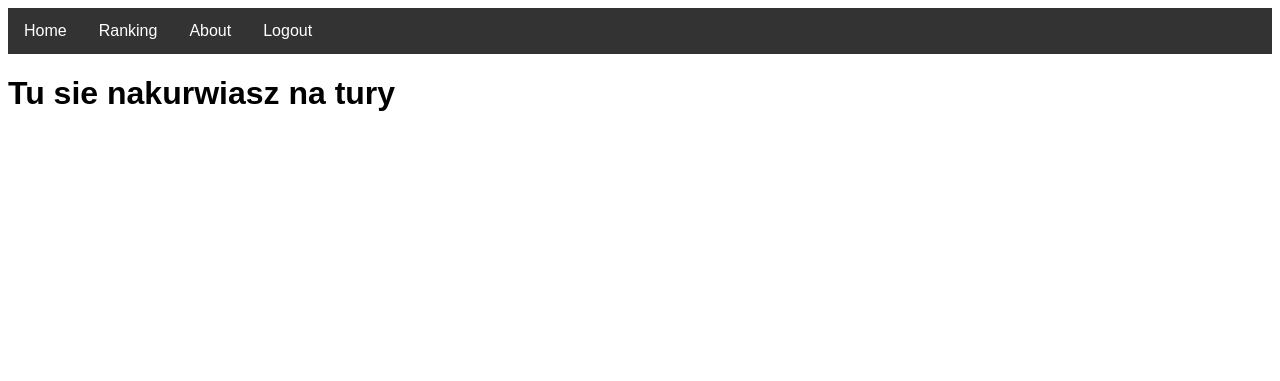
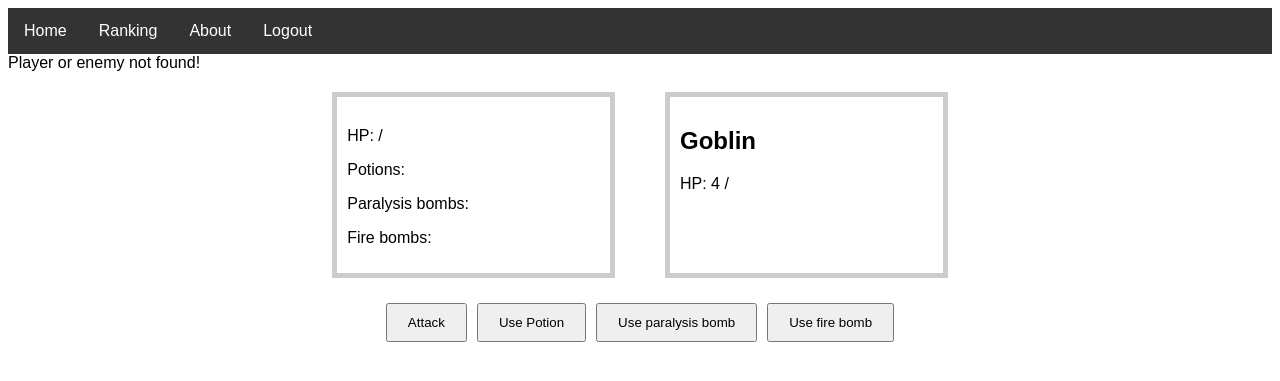
Before and after one commit to Alkiro-RA/Cryland, a PHP site: page /game/battle/index.php in a window 1280 px wide. Shown: the top 381 px of the page. Run offline with PHP 8.4, Linux system fonts and the light colour scheme; the visitor is signed in with stand-in values (Sample User, id 1); data comes from the database, SQL or seed files in the repository; data that the repository does not hold is empty.

Commit message:
update battle_system.php & index.php

```diff
--- a/game/battle/battle_system.php
+++ b/game/battle/battle_system.php
@@ -2,11 +2,19 @@
 // Fetch player and enemy data from the database based on the battle scenario
 // For example, select player and enemy based on their IDs
 require_once ("../../data/db.php");
+require_once("../../other/authorization.php");
 
 
 try {
-    // Fetch player data by ID (change '1' to the player's actual ID)
-    $player_id = 1;
+    // Fetch user data by ID
+    $user_id = $_SESSION['user_id'];
+    $stmt = $pdo->prepare("SELECT * FROM users WHERE id = :id");
+    $stmt->bindParam(':id', $user_id);
+    $stmt->execute();
+    $user = $stmt->fetch(PDO::FETCH_ASSOC);
+
+    // Fetch player data by ID
+    $player_id = $user['charactersid'];
     $stmt = $pdo->prepare("SELECT * FROM characters WHERE id = :id");
     $stmt->bindParam(':id', $player_id);
     $stmt->execute();
@@ -22,21 +30,17 @@
     // Check if data was fetched successfully
     if ($player && $enemy) {
         // Do something with $player and $enemy data
-        var_dump($player); // Example: Output player data
-        var_dump($enemy); // Example: Output enemy data
+        //var_dump($player); // Example: Output player data
+        //var_dump($enemy); // Example: Output enemy data
     } else {
         echo "Player or enemy not found!";
     }
-} catch(PDOException $e) {
-    echo "Connection failed: " . $e->getMessage();
-}
-$player_health = $player['health'];
-$enemy_health = $enemy['health'];
+    $player_action_done = false;
     $paralysis_bomb = 0;
-// Loop until either player or enemy health reaches 0
-while ($player_health > 0 || $enemy_health > 0) {
+    // Checking if player and enemy are alive
+    if ($player['health'] > 0 && $enemy['health'] > 0) {
         // Step 1: Player's Turn
-    if ($player_health > 0) {
+        if ($player['health'] > 0) {
             // Display options for the player (attack, use potion, etc.)
             // Get player's action (from form submission, for instance)
             if (isset($_GET['action'])) {
@@ -49,55 +53,70 @@
                         if ($dmg < 1) {
                             $dmg = 1;
                         }
-                    $enemy_health = $enemy_health - $dmg;
+                        $enemy['health'] = $enemy['health'] - $dmg;
                         // Handle attack action
                         // Perform your attack logic here
+                        $player_action_done = true;
                         break;
 
                     case 'potion':
-                    $player_health = $player_health + 10;
-                    if($player_health > $player['health']){
-                        $player_health = $player['health'];
+                        if ($player['potion']>0)
+                        {
+                            $player['health'] = $player['health'] + 10;
+                            if($player['health'] > $player['maxhealth']){
+                                $player['health'] = $player['maxhealth'];
                             }
+                            $player['potion'] = $player['potion'] - 1;
                             // Handle potion action
                             // Perform potion-related logic here
+                            $player_action_done = true;
+                        }
+
                         break;
 
                     case 'consumable':
+                        if($player['consumable']>0)
+                        {
                             // Aplying paralysis on enemy
                             $paralysis_bomb = 2;
                             // Handle consumable action
                             // Perform consumable-related logic here
+                            $player_action_done = true;
+                            $player['consumable'] = $player['consumable'] - 1;
+                        }
+
                         break;
 
                     case 'consumable_2':
+                        if($player['consumable_2']>0)
+                        {
                             // Bomb that ignore defense
                             $dmg = $player['attack']*2;
-                    $enemy_health = $enemy_health - $dmg;
+                            $enemy['health'] = $enemy['health'] - $dmg;
+                            $player_action_done = true;
+                            $player['consumable_2'] = $player['consumable_2'] - 1;
+                        }
+
 
 
                         break;
 
                     default:
                         // Handle invalid action or no action provided
-                    echo "Invalid action!";
                         break;
                 }
             } else {
                 // No action parameter provided
-            echo "No action specified!";
             }
             // Perform action based on player's choice
             // Update player/enemy health, check for special actions, etc.
 
             // Check if the enemy survived the attack
-        if ($enemy_health <= 0) {
+            if ($enemy['health'] <= 0) {
                 // Enemy defeated, handle victory
                 // Break the loop or perform necessary actions
-            echo "You won!!";
-            break;
 
-        } else {
+            } else if ($player_action_done) {
                 // Step 2: Enemy's Turn
                 // Enemy attacks the player
                 // Update player's health based on enemy's attack power
@@ -106,18 +125,58 @@
                     $paralysis_bomb --;
                 }
                 else{
-                $dmg = $enemy['atack'] - $player['defense'];
+                    $dmg = $enemy['attack'] - $player['defense'];
                     if($dmg < 1) $dmg = 1;
-                $player_health =- $dmg;
+                    $player['health'] = $player['health']- $dmg;
                 }
                 // Check if the player survived the attack
-            if ($player_health <= 0) {
+                if ($player['health'] <= 0) {
                     // Player defeated, handle defeat
                     // Break the loop or perform necessary actions
-                echo "You loose";
-                break;
                 }
             }
         }
     }
+    // Update player and enemy data in the database after battle
+    if ($player && $enemy) {
+        // Update player's data in the database
+        $stmt = $pdo->prepare("UPDATE characters SET health = :health, potion = :potion, consumable = :consumable, consumable_2 = :consumable_2 WHERE id = :id");
+        $stmt->bindParam(':health', $player['health']);
+        $stmt->bindParam(':potion', $player['potion']);
+        $stmt->bindParam(':consumable', $player['consumable']);
+        $stmt->bindParam(':consumable_2',$player['consumable_2']);
+        $stmt->bindParam(':id', $player_id);
+        $stmt->execute();
+
+        // Update enemy's data in the database
+        $stmt = $pdo->prepare("UPDATE enemies SET health = :health WHERE id = :id");
+        $stmt->bindParam(':health', $enemy['health']);
+        $stmt->bindParam(':id', $enemy_id);
+        $stmt->execute();
+    }
+} catch(PDOException $e) {
+    echo "Connection failed: " . $e->getMessage();
+}
+
+
+$player_action_done = false;
+
+// Generate the updated battle information HTML
+$battleInfoHTML = '<div class="battle-info">';
+$battleInfoHTML .= '<div class="player-info">';
+$battleInfoHTML .= '<h2>' . $player['name'] . '</h2>';
+$battleInfoHTML .= '<p>HP: ' . $player['health'] . ' / ' . $player['maxhealth'] . '</p>';
+$battleInfoHTML .= '<p>Potions: ' . $player['potion'] . '</p>';
+$battleInfoHTML .= '<p>Paralysis bombs: ' . $player['consumable'] . '</p>';
+$battleInfoHTML .= '<p>Fire bombs: ' . $player['consumable_2'] . '</p>';
+$battleInfoHTML .= '</div>';
+$battleInfoHTML .= '<div class="enemy-info">';
+$battleInfoHTML .= '<h2>' . $enemy['name'] . '</h2>';
+$battleInfoHTML .= '<p>HP: ' . $enemy['health'] . ' / ' . $enemy['maxhealth'] . '</p>';
+// Add more enemy information as needed
+$battleInfoHTML .= '</div>';
+$battleInfoHTML .= '</div>';
+
+// Echo or return the HTML content
+echo $battleInfoHTML; // This will output the HTML content directly
 ?>
--- a/game/battle/index.php
+++ b/game/battle/index.php
@@ -11,6 +11,65 @@
     <meta charset="UTF-8">
     <title> Battle </title>
     <link rel="stylesheet" href="../../other/navbar.css">
+    <style>
+        /* Updated styles */
+
+        .battle-info {
+            display: flex;
+            justify-content: center;
+            align-items: stretch;
+            gap: 50px; /* Max distance between player and enemy */
+            margin-top: 20px;
+            margin-bottom: 20px; /* Spacing between battle info and buttons */
+        }
+
+        .player-info, .enemy-info {
+            width: 20%; /* Adjust width as needed */
+            border: 5px solid #ccc;
+            padding: 10px;
+        }
+
+        .buttons {
+            display: flex;
+            justify-content: center;
+            align-items: center;
+        }
+
+        .buttons button {
+            margin: 5px;
+            padding: 10px 20px;
+        }
+    </style>
+    <script>
+        function loadBattleInfo() {
+            var xhttp = new XMLHttpRequest();
+            xhttp.onreadystatechange = function() {
+                if (this.readyState == 4 && this.status == 200) {
+                    document.getElementById("battleInfo").innerHTML = this.responseText;
+                }
+            };
+            xhttp.open("GET", "battle_system.php", true); // Replace with the actual path
+            xhttp.send();
+        }
+
+        function performAction(action) {
+            var xhttp = new XMLHttpRequest();
+            xhttp.onreadystatechange = function() {
+                if (this.readyState == 4 && this.status == 200) {
+                    loadBattleInfo(); // Refresh battle information after performing the action
+                }
+            };
+            xhttp.open("GET", "battle_system.php?action=" + action, true); // Replace with the actual path
+            xhttp.send();
+        }
+
+        // Load battle information when the page loads
+        window.onload = function() {
+            loadBattleInfo();
+            // Refresh battle information every few seconds (example: every 5 seconds)
+            setInterval(loadBattleInfo, 5000); // Adjust the time interval as needed
+        };
+    </script>
 </head>
 
 <body>
@@ -22,8 +81,15 @@
         <a class="logout" href="/cryland/other/logout.php">Logout</a>
     </div>
     <!-- Battle -->
-    <div>
-        <h1> Tu sie nakurwiasz na tury </h1>
+    <div id="battleInfo">
+        <!-- Battle information will be displayed here -->
+    </div>
+
+    <div class="buttons">
+        <button onclick="performAction('attack')">Attack</button>
+        <button onclick="performAction('potion')">Use Potion</button>
+        <button onclick="performAction('consumable')">Use paralysis bomb</button>
+        <button onclick="performAction('consumable_2')">Use fire bomb</button>
     </div>
 </body>
 
```
Lines whose indentation alone changed are shown as unchanged.
